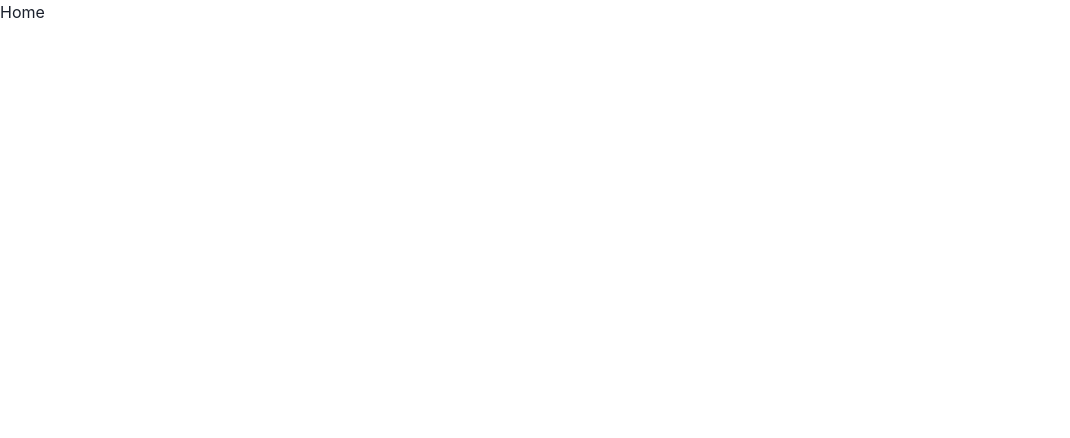
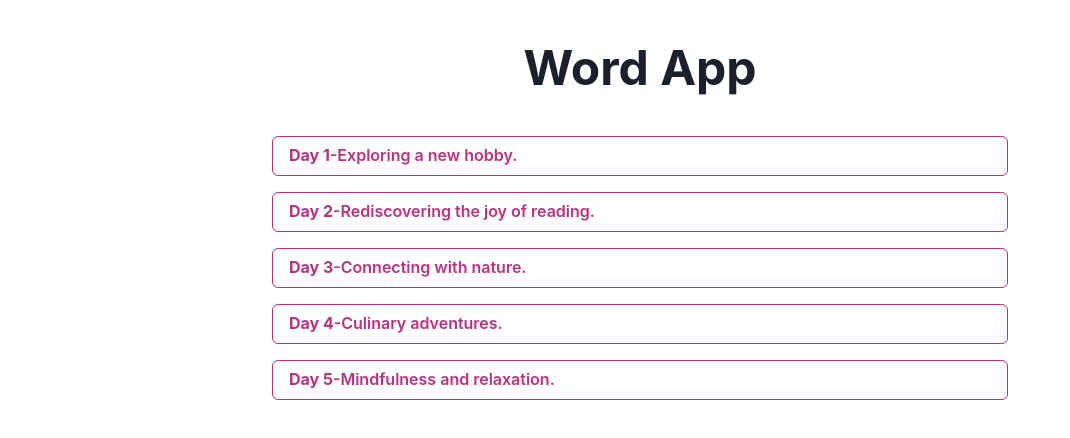
Before and after one commit to starlash7/word-app, a React (Vite) app: page / in a window 1280 px wide. Shown: the top 438 px of the page, without its empty margins (0-1070 px from the left). Built offline with nearby package versions, Linux system fonts and the light colour scheme.

Commit message:
Home 완성

```diff
--- a/src/pages/Home.tsx
+++ b/src/pages/Home.tsx
@@ -1,8 +1,30 @@
-import { FC } from "react";
-import { Flex } from "@chakra-ui/react";
+import { Button, Flex, Text } from "@chakra-ui/react";
+import { FC, useState } from "react";
+import sampleData from "../assets/sampleData.json";
 
 const Home: FC = () => {
-  return <Flex>Home</Flex>;
+  const [wordsData, setWordsData] = useState<IWords[]>(sampleData);
+
+  return (
+    <Flex flexDir="column" maxW={768} mx="auto" minH="100vh">
+      <Text fontSize={48} fontWeight="bold" textAlign="center" mt={8}>
+        Word App
+      </Text>
+      <Flex flexDir="column" mt={8} gap={4} px={4}>
+        {wordsData.map((v) => (
+          <Button
+            key={v.day}
+            variant="outline"
+            colorScheme="pink"
+            justifyContent="start"
+            isTruncated={true}
+          >
+            <Text fontWeight="bold">Day {v.day}</Text>-{v.title}
+          </Button>
+        ))}
+      </Flex>
+    </Flex>
+  );
 };
 
 export default Home;
```
Also changed, not shown: src/index.d.ts (added, +8 -0 lines).
